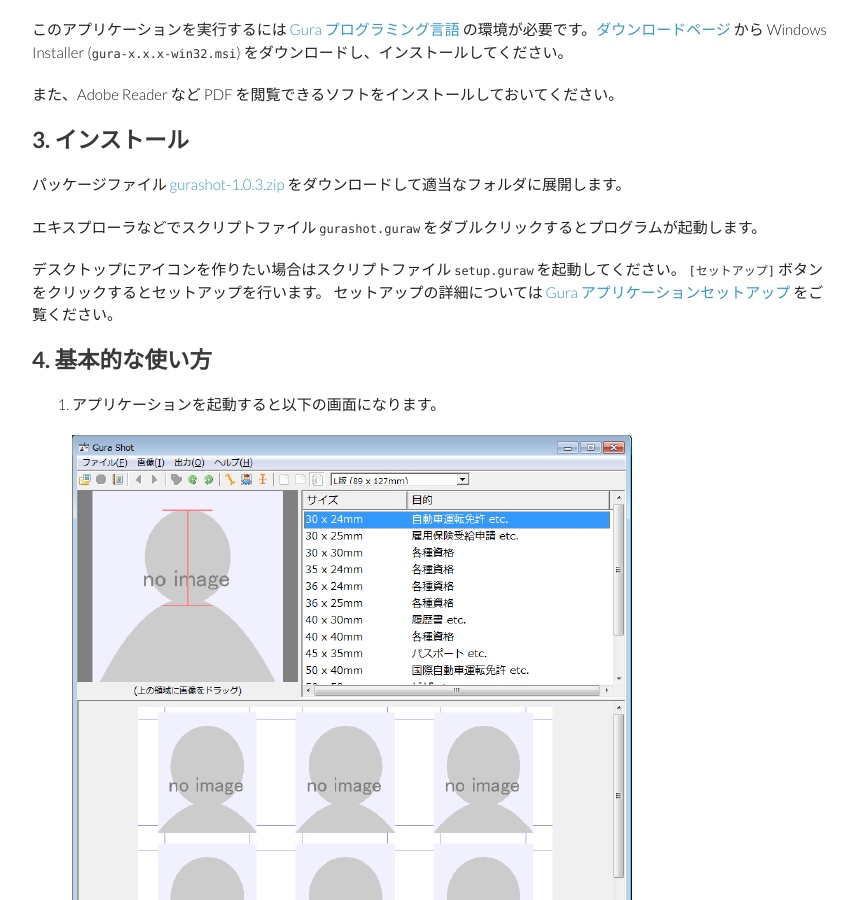
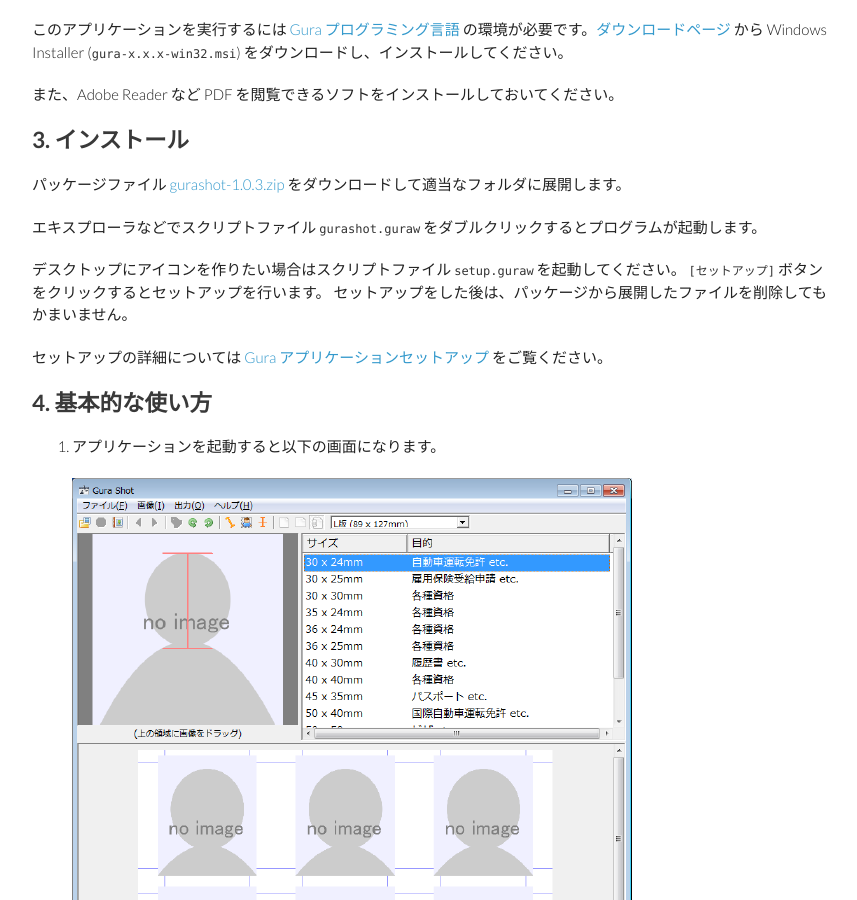
Before and after one commit to gura-app/gura-app.github.io, a Jekyll site: the page built from gurashot/index.md, in a window 1280 px wide and 900 px high, scrolled down 514 px. Shown: the whole window, without its empty margins (208-1065 px from the left). Built offline with Jekyll 4.4.1, drawn with Linux system fonts in a browser that asks for light colours; Markdown is read by kramdown in place of the engine named in the settings.

Commit message:
updated document

```diff
--- a/gurashot/index.md
+++ b/gurashot/index.md
@@ -42,6 +42,8 @@ Windows Installer (`gura-x.x.x-win32.msi`) をダウンロードし、インス
 
 デスクトップにアイコンを作りたい場合はスクリプトファイル `setup.guraw` を起動してください。
 `[セットアップ]` ボタンをクリックするとセットアップを行います。
+セットアップをした後は、パッケージから展開したファイルを削除してもかまいません。
+
 セットアップの詳細については [Gura アプリケーションセットアップ](../setup/) をご覧ください。
 
 
```
